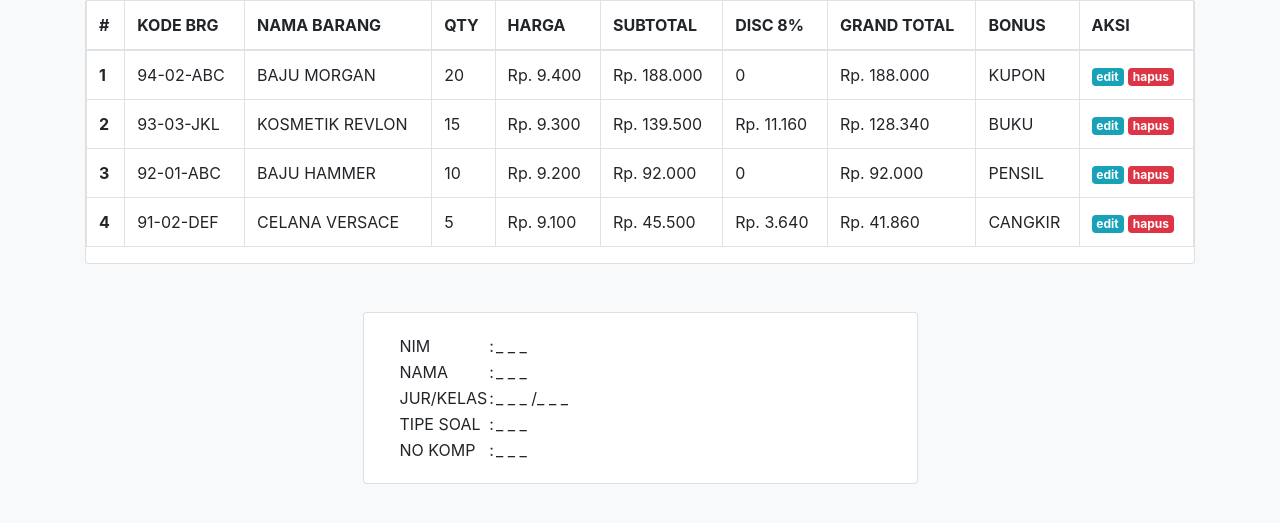
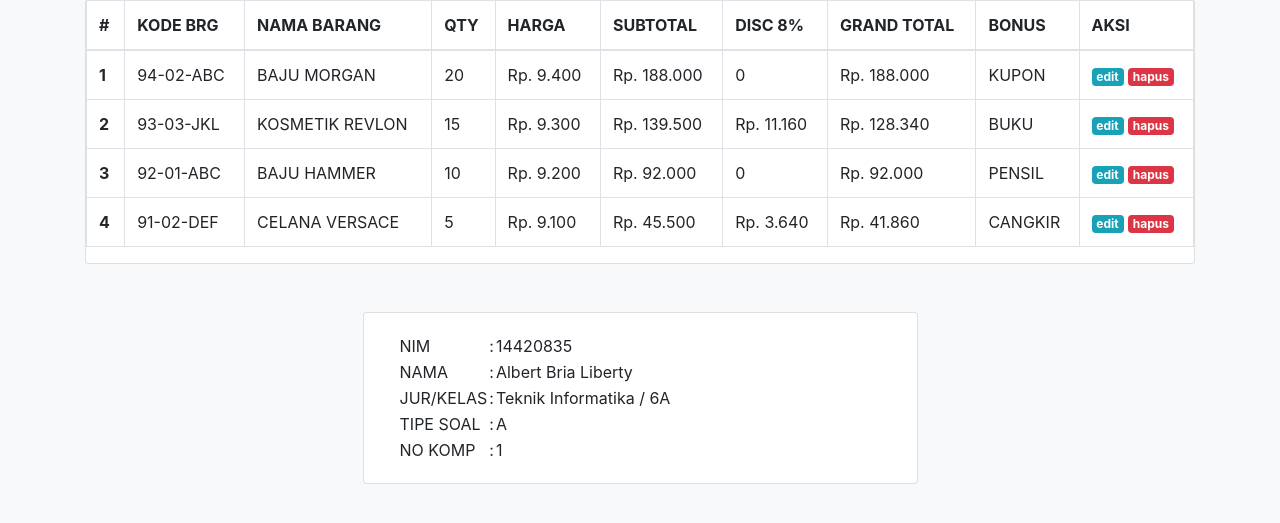
Before and after one commit to murprakoso/laba-terus, a PHP site: page /index.php?p=data-penjualan in a window 1280 px wide. Shown: the part 86-609 px from the top of the page. Run offline with PHP 8.4, Linux system fonts and the light colour scheme; data comes from the database, SQL or seed files in the repository.

Commit message:
tambah atot

```diff
--- a/contents/data-penjualan.php
+++ b/contents/data-penjualan.php
@@ -368,28 +368,27 @@ if (isset($_GET['hapus'])) {
                             <tr>
                                 <td>NIM </td>
                                 <td>: </td>
-                                <td>_ _ _ </td>
+                                <td>14420835</td>
                             </tr>
                             <tr>
                                 <td>NAMA </td>
                                 <td>: </td>
-                                <td>_ _ _ </td>
-
+                                <td>Albert Bria Liberty</td>
                             </tr>
                             <tr>
                                 <td>JUR/KELAS </td>
                                 <td>: </td>
-                                <td>_ _ _ /_ _ _ </td>
+                                <td>Teknik Informatika / 6A </td>
                             </tr>
                             <tr>
                                 <td>TIPE SOAL </td>
                                 <td>: </td>
-                                <td>_ _ _ </td>
+                                <td>A</td>
                             </tr>
                             <tr>
                                 <td>NO KOMP </td>
                                 <td>: </td>
-                                <td>_ _ _ </td>
+                                <td>1</td>
                             </tr>
                         </table>
                     </div>
```
